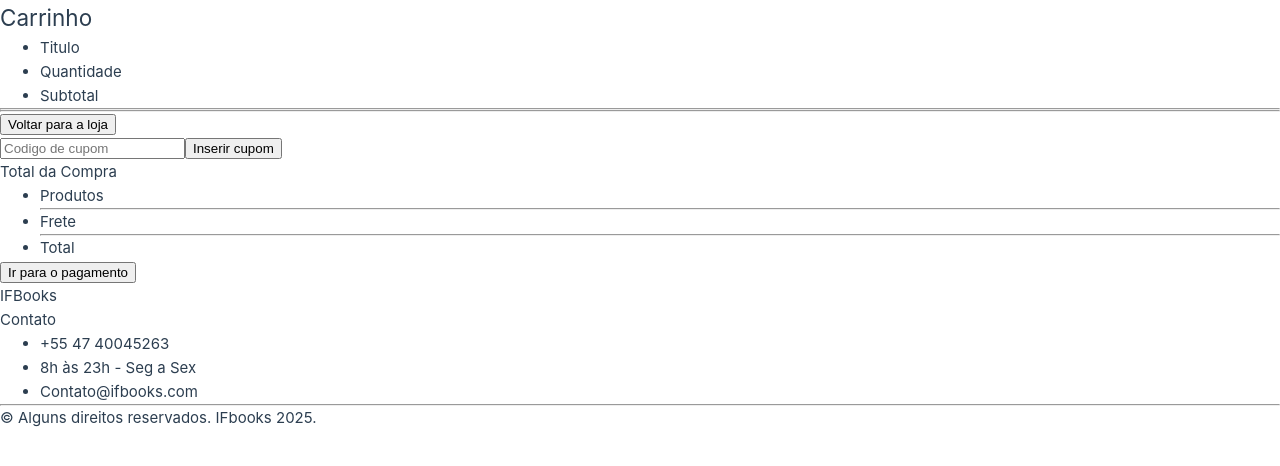
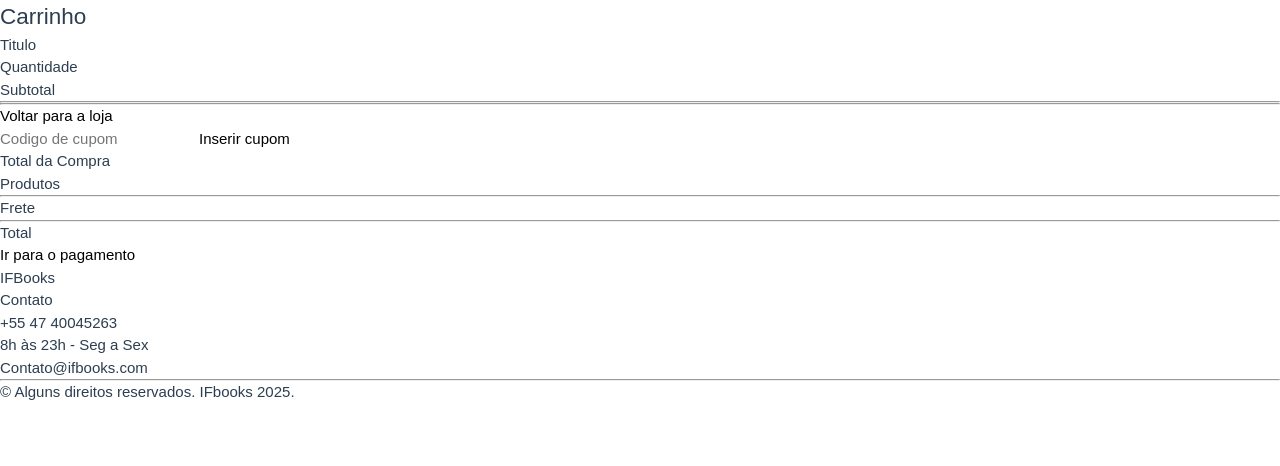
Before and after one commit to GabrielaSenderski/Projeto-Loja, a Vue app: page / in a window 1280 px wide. Shown: the top 466 px of the page. Built offline with nearby package versions, Linux system fonts and the light colour scheme.

Commit message:
FEAT:css reset

```diff
--- a/src/assets/main.css
+++ b/src/assets/main.css
@@ -1 +1,38 @@
 @import './base.css';
+
+*,
+*::before,
+*::after {
+  margin: 0;
+  padding: 0;
+  box-sizing: border-box;
+}
+
+html, body {
+  height: 100%;
+  font-family: sans-serif;
+  line-height: 1.5;
+  -webkit-font-smoothing: antialiased;
+  -moz-osx-font-smoothing: grayscale;
+}
+
+img, picture, video, canvas, svg {
+  display: block;
+  max-width: 100%;
+}
+
+input, button, textarea, select {
+  font: inherit;
+  border: none;
+  background: none;
+  outline: none;
+}
+
+a {
+  text-decoration: none;
+  color: inherit;
+}
+
+ul, ol {
+  list-style: none;
+}
```
